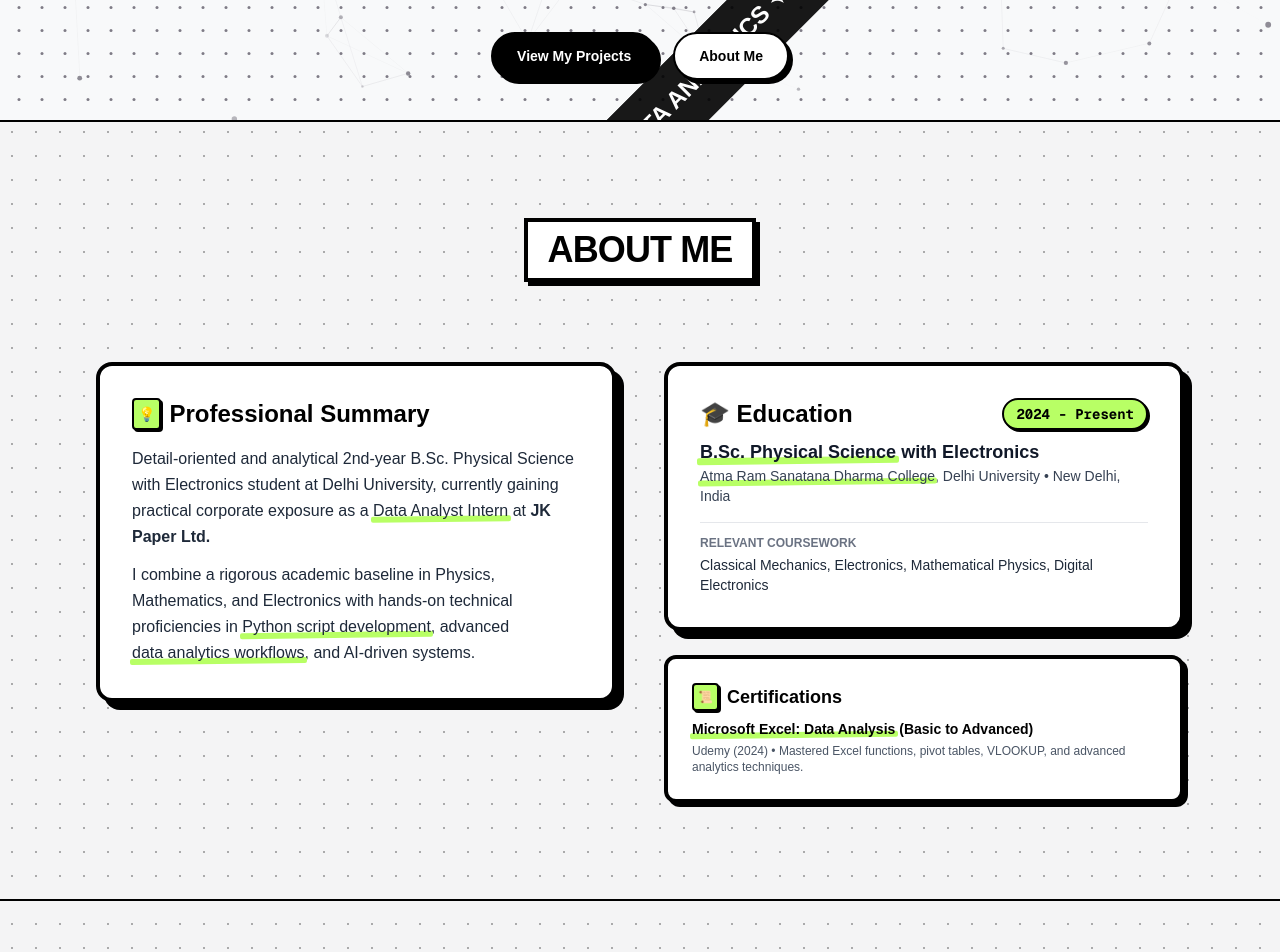
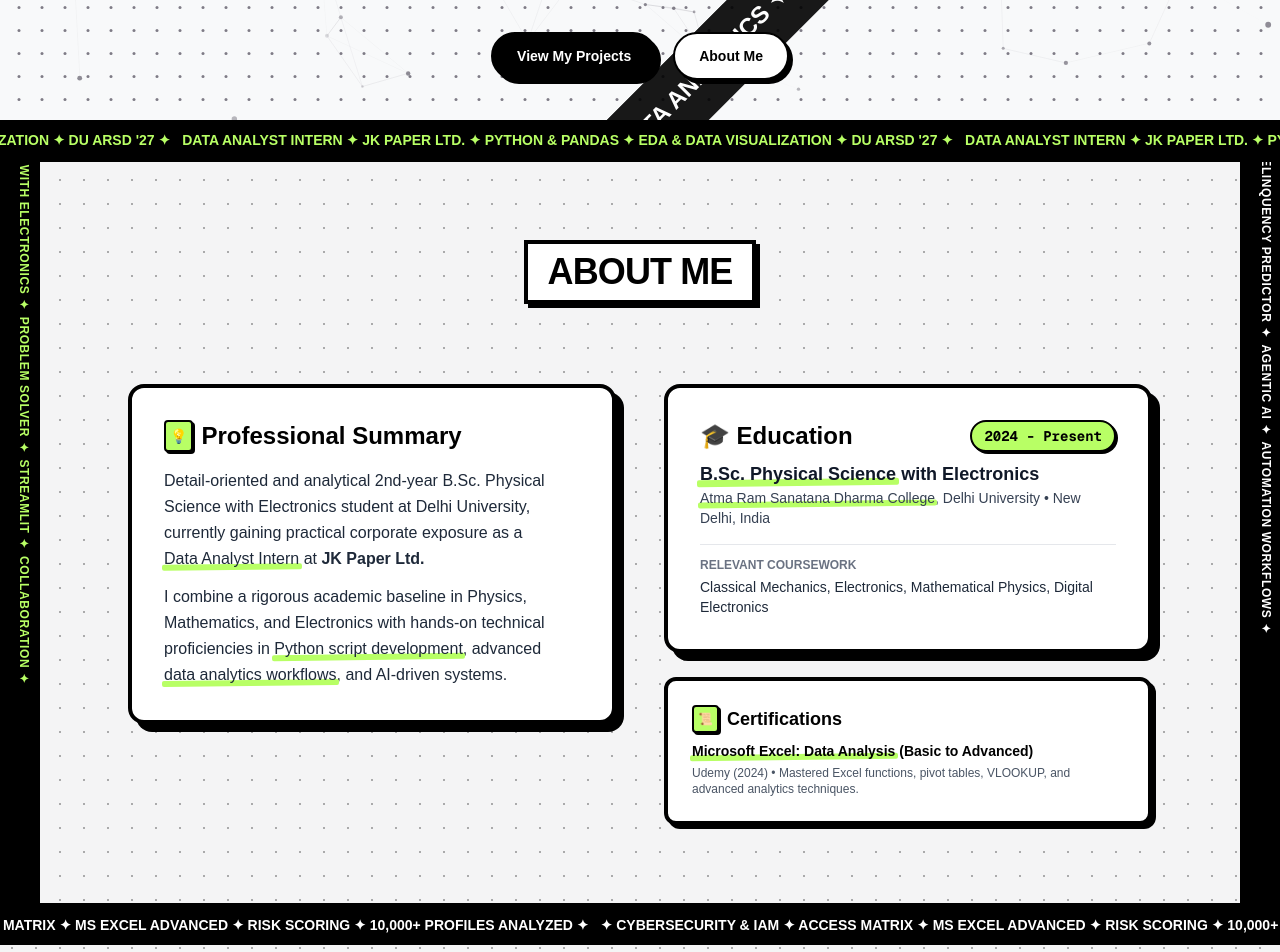
Before and after one commit to shivamjha2o/pf2, a Next.js app: page / in a window 1280 px wide. Shown: the part 680-1632 px from the top of the page. Built offline with nearby package versions, Linux system fonts and the light colour scheme.

Commit message:
feat: add 4-sided running marquee ticker border frame around About Me page

```diff
--- a/src/components/About.tsx
+++ b/src/components/About.tsx
@@ -3,11 +3,47 @@
 import React from 'react';
 import { motion } from 'motion/react';
 import SpotlightCard from '@/components/SpotlightCard';
+import InteractiveMarquee from '@/components/InteractiveMarquee';
+import VerticalMarquee from '@/components/VerticalMarquee';
 
 const About = () => {
   return (
-    <section id="about" className="py-12 sm:py-24 bg-transparent text-black border-y-2 border-black">
-      <div className="max-w-6xl mx-auto px-4 sm:px-6 lg:px-8">
+    <section id="about" className="bg-transparent text-black border-y-2 border-black relative overflow-hidden">
+
+      {/* 1. TOP MARQUEE STRIP */}
+      <div className="w-full bg-black text-[#B8FF65] border-b-2 border-black font-black uppercase text-xs sm:text-sm py-2 shadow-[0_2px_0px_0px_rgba(0,0,0,1)] relative z-20">
+        <InteractiveMarquee
+          text="DATA ANALYST INTERN ✦ JK PAPER LTD. ✦ PYTHON & PANDAS ✦ EDA & DATA VISUALIZATION ✦ DU ARSD '27 ✦"
+          baseSpeed={1.4}
+          hoverSpeed={0.3}
+          scrollSpeed={6}
+          className="items-center"
+        />
+      </div>
+
+      {/* 2. LEFT VERTICAL MARQUEE STRIP (Large screens) */}
+      <div className="hidden lg:flex absolute left-0 top-0 bottom-0 w-10 bg-black text-[#B8FF65] border-r-2 border-black font-black uppercase text-xs z-10 items-center justify-center">
+        <VerticalMarquee
+          text="✦ B.SC. PHYSICAL SCIENCE WITH ELECTRONICS ✦ PROBLEM SOLVER ✦ STREAMLIT ✦ COLLABORATION ✦"
+          baseSpeed={1.2}
+          hoverSpeed={0.3}
+          scrollSpeed={5}
+        />
+      </div>
+
+      {/* 3. RIGHT VERTICAL MARQUEE STRIP (Large screens) */}
+      <div className="hidden lg:flex absolute right-0 top-0 bottom-0 w-10 bg-black text-white border-l-2 border-black font-black uppercase text-xs z-10 items-center justify-center">
+        <VerticalMarquee
+          text="✦ GENAI & NO-CODE ML ✦ DELINQUENCY PREDICTOR ✦ AGENTIC AI ✦ AUTOMATION WORKFLOWS ✦"
+          reverse={true}
+          baseSpeed={1.2}
+          hoverSpeed={0.3}
+          scrollSpeed={5}
+        />
+      </div>
+
+      {/* MAIN CONTENT INNER CONTAINER */}
+      <div className="max-w-6xl mx-auto px-4 sm:px-10 lg:px-16 py-12 sm:py-20 relative z-10">
         {/* Heading */}
         <motion.div
           initial={{ opacity: 0, y: 30 }}
@@ -105,6 +141,19 @@ const About = () => {
           </div>
         </div>
       </div>
+
+      {/* 4. BOTTOM MARQUEE STRIP */}
+      <div className="w-full bg-black text-white border-t-2 border-black font-black uppercase text-xs sm:text-sm py-2 shadow-[0_-2px_0px_0px_rgba(0,0,0,1)] relative z-20">
+        <InteractiveMarquee
+          text="✦ CYBERSECURITY & IAM ✦ ACCESS MATRIX ✦ MS EXCEL ADVANCED ✦ RISK SCORING ✦ 10,000+ PROFILES ANALYZED ✦"
+          reverse={true}
+          baseSpeed={1.4}
+          hoverSpeed={0.3}
+          scrollSpeed={6}
+          className="items-center"
+        />
+      </div>
+
     </section>
   );
 };
--- /dev/null
+++ b/src/components/VerticalMarquee.tsx
@@ -0,0 +1,93 @@
+"use client";
+import React, { useEffect, useRef } from "react";
+import gsap from "gsap";
+
+export default function VerticalMarquee({
+  text,
+  className = "",
+  reverse = false,
+  baseSpeed = 1,
+  hoverSpeed = 0.2,
+  scrollSpeed = 4
+}: {
+  text: string;
+  className?: string;
+  reverse?: boolean;
+  baseSpeed?: number;
+  hoverSpeed?: number;
+  scrollSpeed?: number;
+}) {
+  const containerRef = useRef<HTMLDivElement>(null);
+  const textRef = useRef<HTMLDivElement>(null);
+  const speed = useRef(baseSpeed);
+  const scrollTimeout = useRef<NodeJS.Timeout | null>(null);
+
+  useEffect(() => {
+    let yPos = 0;
+    let animationFrameId: number;
+
+    const render = () => {
+      if (!textRef.current || !containerRef.current) return;
+
+      const height = textRef.current.offsetHeight / 2;
+      if (height <= 0) {
+        animationFrameId = requestAnimationFrame(render);
+        return;
+      }
+
+      const velocity = speed.current * (reverse ? -1 : 1);
+      yPos -= velocity;
+
+      if (yPos <= -height) {
+        yPos += height;
+      } else if (yPos >= 0) {
+        yPos -= height;
+      }
+
+      gsap.set(textRef.current, { y: yPos });
+      animationFrameId = requestAnimationFrame(render);
+    };
+
+    render();
+
+    const handleWheel = (e: WheelEvent) => {
+      const direction = e.deltaY > 0 ? -1 : 1;
+      speed.current = scrollSpeed * direction * (reverse ? -1 : 1);
+
+      if (scrollTimeout.current) clearTimeout(scrollTimeout.current);
+      scrollTimeout.current = setTimeout(() => {
+        speed.current = baseSpeed;
+      }, 150);
+    };
+
+    window.addEventListener("wheel", handleWheel);
+
+    return () => {
+      cancelAnimationFrame(animationFrameId);
+      window.removeEventListener("wheel", handleWheel);
+      if (scrollTimeout.current) clearTimeout(scrollTimeout.current);
+    };
+  }, [reverse, baseSpeed, scrollSpeed]);
+
+  return (
+    <div
+      ref={containerRef}
+      className={`flex overflow-hidden h-full whitespace-nowrap pointer-events-auto cursor-ns-resize select-none ${className}`}
+      onMouseEnter={() => { speed.current = hoverSpeed * (reverse ? -1 : 1); }}
+      onMouseLeave={() => { speed.current = baseSpeed; }}
+    >
+      <div ref={textRef} className="flex flex-col flex-shrink-0 h-max [writing-mode:vertical-rl] items-center">
+        <div className="flex flex-col h-max">
+          {[...Array(6)].map((_, i) => (
+            <span key={i} className="py-4 tracking-wider">{text}</span>
+          ))}
+        </div>
+        <div className="flex flex-col h-max">
+          {[...Array(6)].map((_, i) => (
+            <span key={i} className="py-4 tracking-wider">{text}</span>
+          ))}
+        </div>
+      </div>
+    </div>
+  );
+}
```
